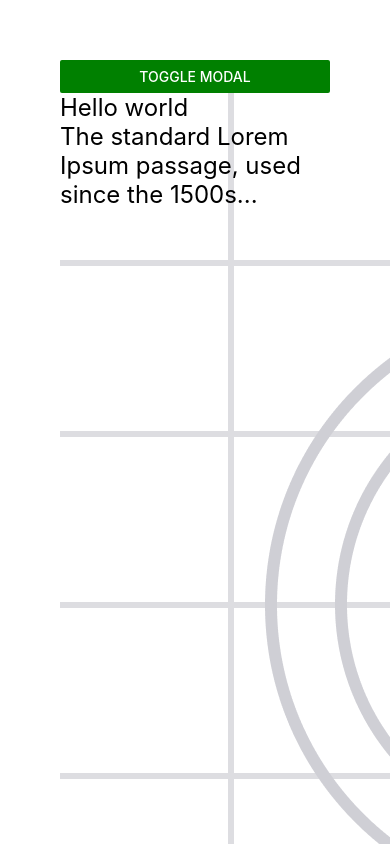
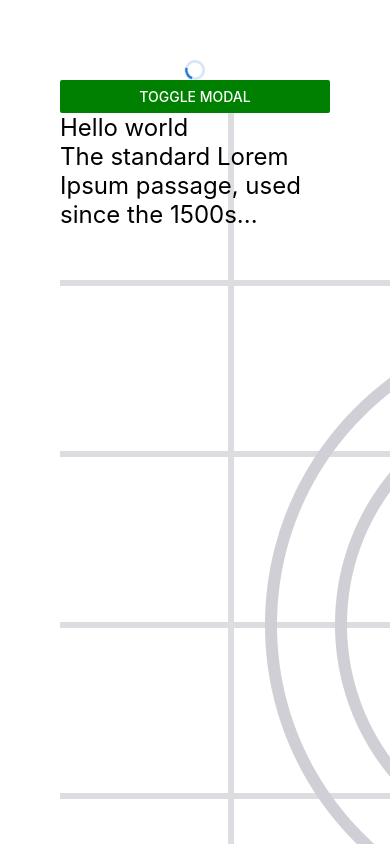
Before and after one commit to Razalp/React-native, a React Native app: screen / in a window 390 px wide. Built offline with nearby package versions, Linux system fonts and the light colour scheme.

Commit message:
ActivityIndicator

```diff
--- a/App.js
+++ b/App.js
@@ -1,6 +1,6 @@
 import React, { useState } from 'react';
 // import { StatusBar } from 'expo-status-bar';
-import { StyleSheet, Text, View, Image, ImageBackground, ScrollView, Button, Pressable, Modal,StatusBar } from 'react-native';
+import { StyleSheet, Text, View, Image, ImageBackground, ScrollView, Button, Pressable, Modal,StatusBar,ActivityIndicator } from 'react-native';
 
 const logoImage = require("./assets/adaptive-icon.png");
 
@@ -9,6 +9,7 @@ export default function App() {
 
   return (
     <ScrollView style={{ flex: 1, backgroundColor: "white", padding: 60 }}>
+      <ActivityIndicator/>
       <Button title='Toggle Modal' color="green" onPress={() => setIsModalVisible(!isModalVisible)} />
       <Modal visible={isModalVisible} transparent={true} animationType="slide">
         <View style={styles.modalContainer}>
```
